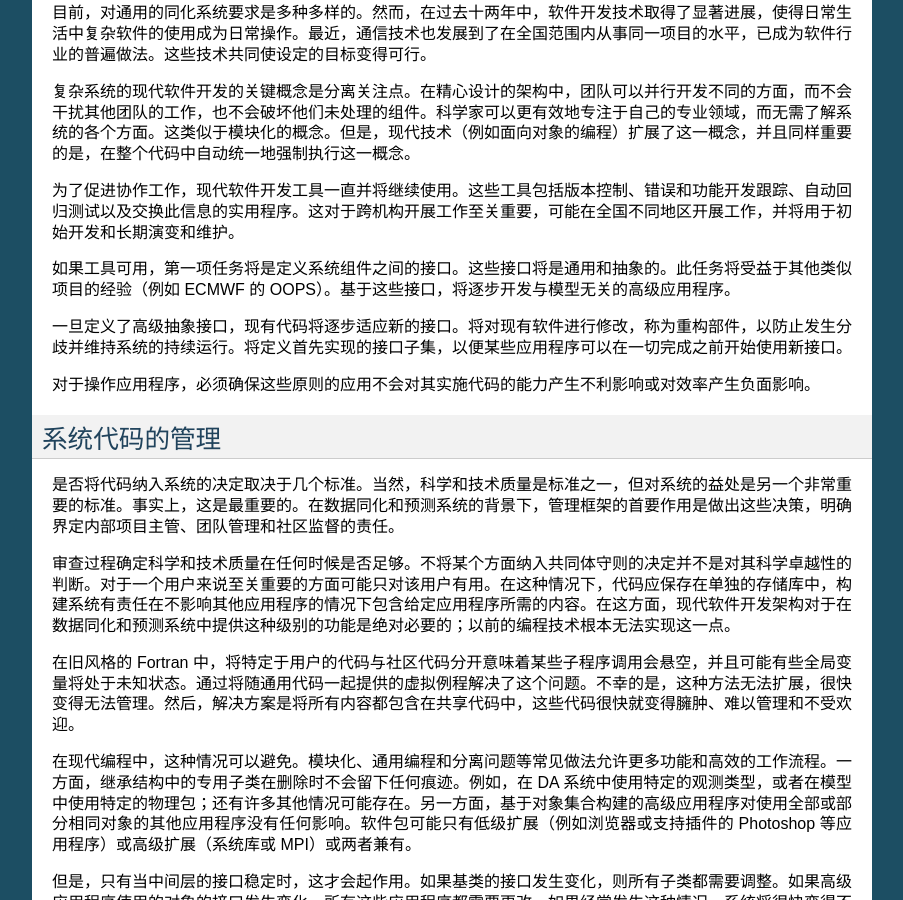
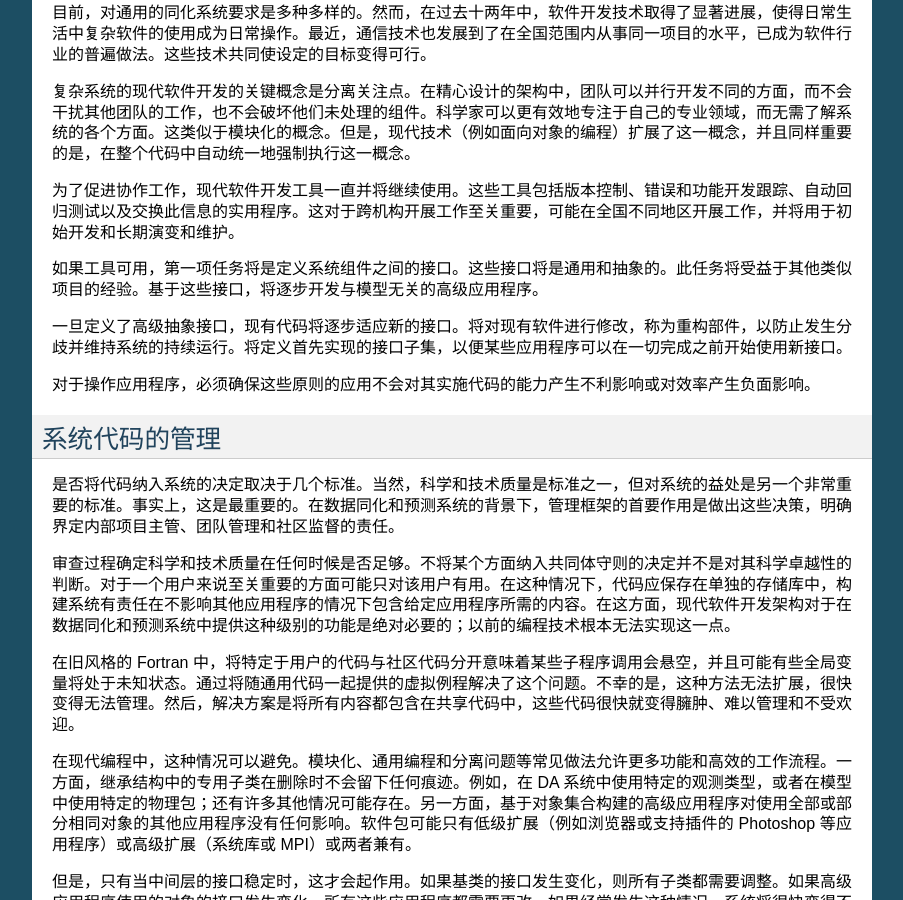
Before and after one commit to Tianjie-Wu/MIDAS-docs, a Sphinx documentation site: the page built from docs/development/targets.rst, in a window 1280 px wide and 900 px high, scrolled down 510 px. Shown: the whole window, without its empty margins (198-1101 px from the left). Built offline with Sphinx 7.4.7, drawn with Linux system fonts in a browser that asks for light colours.

```diff
--- a/docs/development/targets.rst
+++ b/docs/development/targets.rst
@@ -19,7 +19,7 @@
 
 为了促进协作工作，现代软件开发工具一直并将继续使用。这些工具包括版本控制、错误和功能开发跟踪、自动回归测试以及交换此信息的实用程序。这对于跨机构开展工作至关重要，可能在全国不同地区开展工作，并将用于初始开发和长期演变和维护。
 
-如果工具可用，第一项任务将是定义系统组件之间的接口。这些接口将是通用和抽象的。此任务将受益于其他类似项目的经验（例如 ECMWF 的 OOPS）。基于这些接口，将逐步开发与模型无关的高级应用程序。
+如果工具可用，第一项任务将是定义系统组件之间的接口。这些接口将是通用和抽象的。此任务将受益于其他类似项目的经验。基于这些接口，将逐步开发与模型无关的高级应用程序。
 
 一旦定义了高级抽象接口，现有代码将逐步适应新的接口。将对现有软件进行修改，称为重构部件，以防止发生分歧并维持系统的持续运行。将定义首先实现的接口子集，以便某些应用程序可以在一切完成之前开始使用新接口。
 
--- a/docs/index.rst
+++ b/docs/index.rst
@@ -5,8 +5,6 @@
 
 MIDAS documentation
 ==================================================
-
-<<<<<<< HEAD
 
 MIDAS(MultI-model Data Assimilation System)
 
@@ -22,6 +20,7 @@ MIDAS(MultI-model Data Assimilation System)
 
 我们是开源的
     欢迎来这里看看 `源代码 <https://github.com/Tianjie-Wu/MIDAS>`_.
+    请注意，部分代码可能**未及时更新**
 
 
 快速入门
@@ -47,7 +46,7 @@ MIDAS(MultI-model Data Assimilation System)
 首先，欢迎您加入我们，和我们一起改进MIDAS
 
 * **如果您想一起开发MIDAS，那么请阅读**:
-  :doc:`开发者注意事项 </development/notices>`
+  :doc:`开发者注意事项 </development/notices>`|`代码规范</development/standard>`
 
 * **开发路线** :
   :doc:`总体目标 </development/targets>`
```
Also changed, not shown: docs/development/standard.rst (added, +15 -0 lines).
